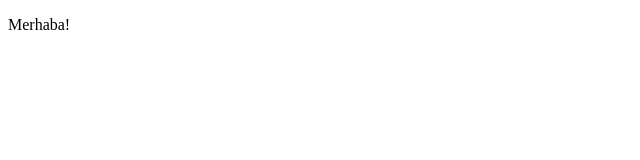
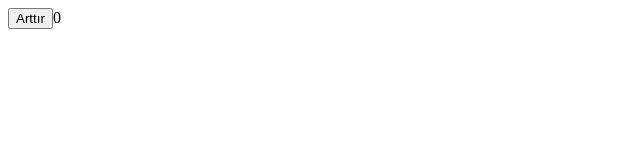
Before and after one commit to alisarsar/hafta8, a React (Create React App) app: page / in a window 1280 px wide. Shown: the top 160 px of the page, without its empty margins (0-640 px from the left). Built offline with nearby package versions, Linux system fonts and the light colour scheme.

Commit message:
localstorage sayac

```diff
--- a/public/index.html
+++ b/public/index.html
@@ -3,7 +3,7 @@
   <head>
     <meta charset="utf-8" />
     <meta name="viewport" content="width=device-width, initial-scale=1" />
-    <title>React App</title>
+    <title>Local Storage Sayaç</title>
   </head>
   <body>
     <div id="root"></div>
--- /dev/null
+++ b/src/App.jsx
@@ -0,0 +1,35 @@
+import { useEffect, useState } from "react"
+
+function App() {
+    const [sayac, sayacGuncelle] = useState(0)
+
+    const sayacArttir = ()=>{
+        sayacGuncelle( oncekiDeger=>oncekiDeger + 1 )
+    }
+
+    useEffect( ()=>{
+        console.log("1. useeffect çalıştı" + sayac)
+
+        const tarayiciSayac = JSON.parse(localStorage.getItem('tarayiciSayac'))
+
+        if (tarayiciSayac) {
+            sayacGuncelle(tarayiciSayac);
+        }
+    }, [] )
+
+    useEffect( ()=>{
+        console.log("2. useeffect çalıştı" + sayac)
+
+        localStorage.setItem("tarayiciSayac", JSON.stringify(sayac))
+
+    } , [sayac] )
+
+    return (
+        <>
+            <button onClick={sayacArttir}>Arttır</button>
+            <span>{sayac}</span>
+        </>
+    )
+}
+
+export default App
--- a/src/index.js
+++ b/src/index.js
@@ -1,7 +1,8 @@
 import React from 'react';
 import ReactDOM from 'react-dom/client';
+import App from './App';
 
 const root = ReactDOM.createRoot(document.getElementById('root'));
 root.render(
-    <p>Merhaba!</p>
+    <App />
 );
```
